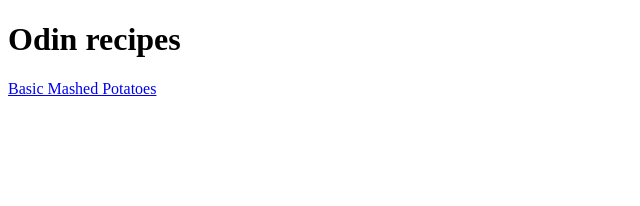
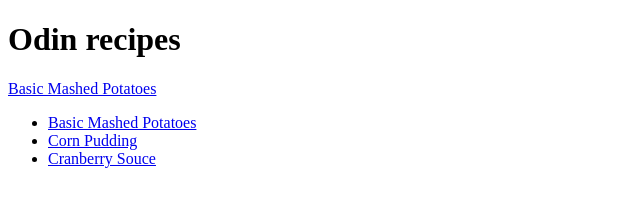
Before and after one commit to kamilali01/odin-recipes, a plain HTML site: page index.html in a window 1280 px wide. Shown: the whole page, without its empty margins (0-640 px from the left). Drawn offline with Linux system fonts and the light colour scheme.

Commit message:
Recipes added to index page with link

```diff
--- a/index.html
+++ b/index.html
@@ -8,5 +8,10 @@
 <body>
     <h1>Odin recipes</h1>
     <a href="recipes/basic-mashed-potatoes.html">Basic Mashed Potatoes</a>
+    <ul>
+        <li><a href="recipes/basic-mashed-potatoes.html">Basic Mashed Potatoes</a></li>
+        <li><a href="recipes/corn-pudding.html">Corn Pudding</a></li>
+        <li><a href="recipes/cranberry-souce.html">Cranberry Souce</a></li>
+    </ul>
 </body>
 </html>
```
